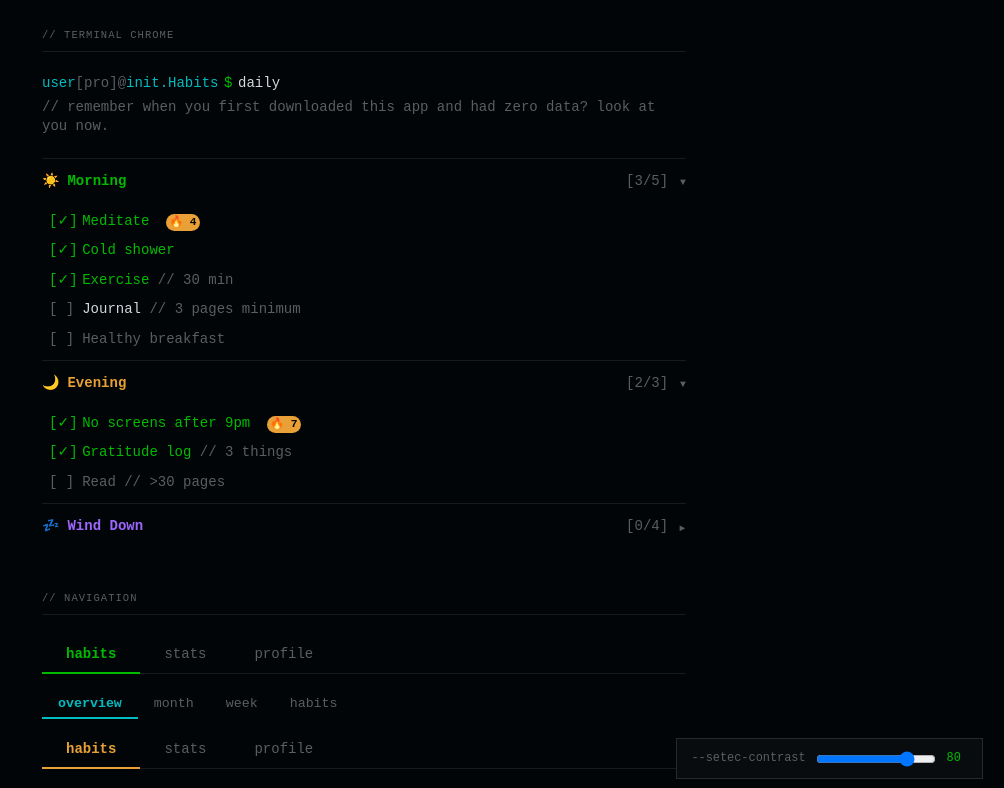
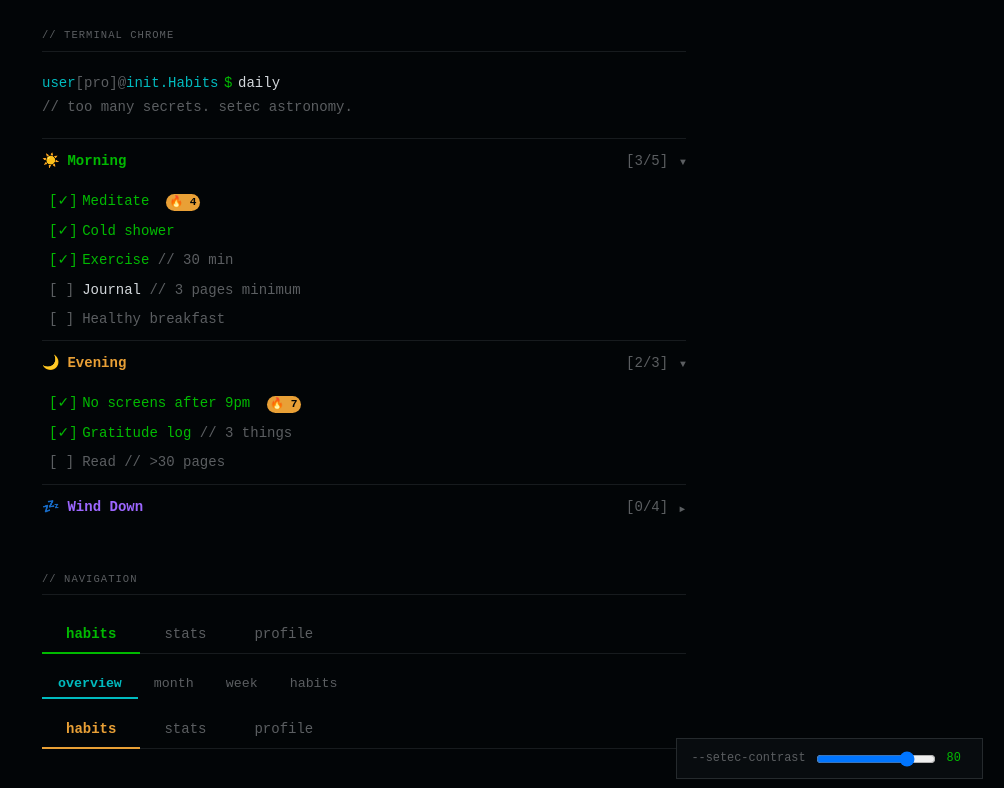
Before and after one commit to throwgoats/setec, a website: page docs/index.html in a window 1280 px wide. Shown: the top 788 px of the page, without its empty margins (276-1280 px from the left). Drawn offline with Linux system fonts and the light colour scheme; a web font is replaced by a local one.

Commit message:
demo: update prompt comment to SETEC reference

```diff
--- a/docs/index.html
+++ b/docs/index.html
@@ -62,7 +62,7 @@
     <span class="prompt-dollar">$</span>
     <span class="prompt-cmd">daily</span>
   </div>
-  <div class="comment">// remember when you first downloaded this app and had zero data? look at you now.</div>
+  <div class="comment">// too many secrets. setec astronomy.</div>
 
   <br>
 
```
